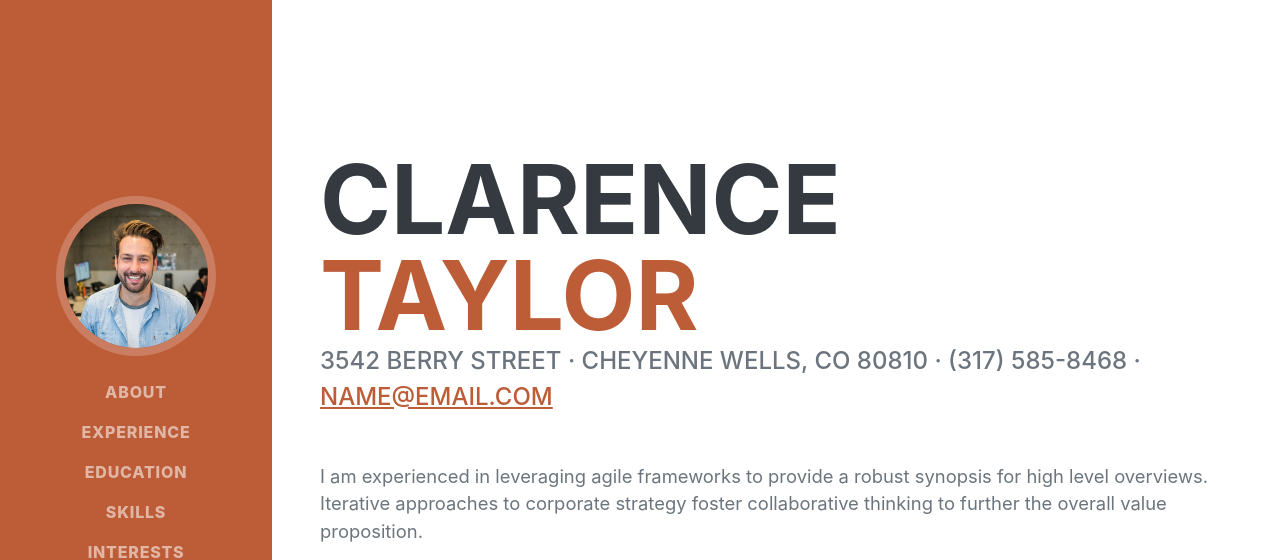
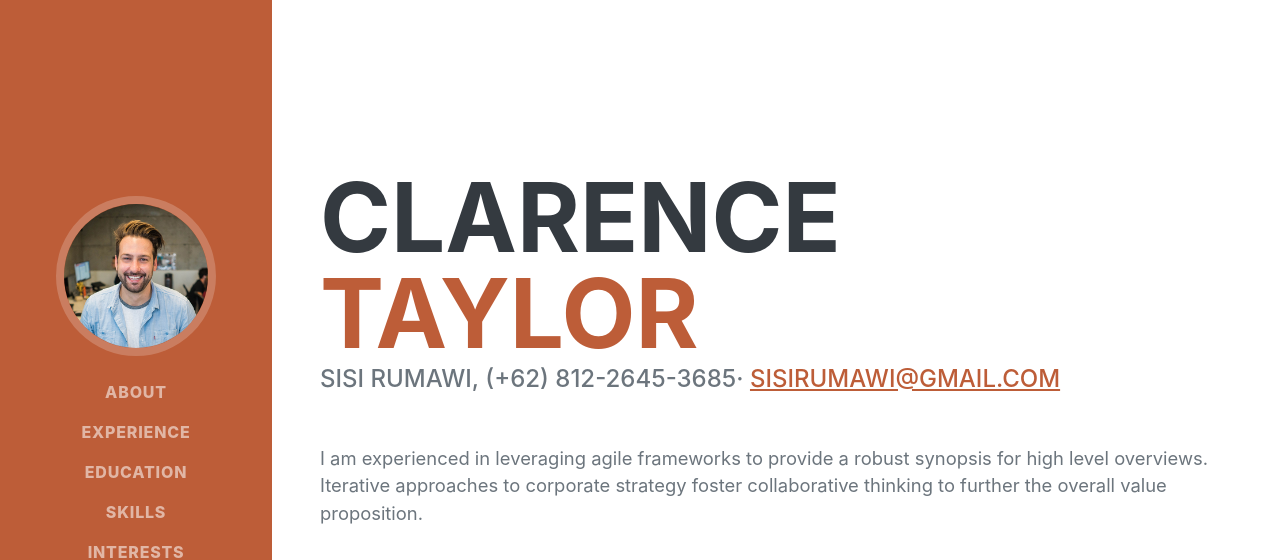
Before and after one commit to sisirumawi1-debug/sisirumawi.github.io, a website: page index.html in a window 1280 px wide. Shown: the top 560 px of the page. Drawn offline with nearby package versions, Linux system fonts and the light colour scheme; files whose address does not match are found by name; a web font is replaced by a local one.

Commit message:
Update personal information and links in index.html

```diff
--- a/index.html
+++ b/index.html
@@ -19,7 +19,7 @@
         <!-- Navigation-->
         <nav class="navbar navbar-expand-lg navbar-dark bg-primary fixed-top" id="sideNav">
             <a class="navbar-brand js-scroll-trigger" href="#page-top">
-                <span class="d-block d-lg-none">Clarence Taylor</span>
+                <span class="d-block d-lg-none">Sisi Rumawi</span>
                 <span class="d-none d-lg-block"><img class="img-fluid img-profile rounded-circle mx-auto mb-2" src="assets/img/profile.jpg" alt="..." /></span>
             </a>
             <button class="navbar-toggler" type="button" data-bs-toggle="collapse" data-bs-target="#navbarResponsive" aria-controls="navbarResponsive" aria-expanded="false" aria-label="Toggle navigation"><span class="navbar-toggler-icon"></span></button>
@@ -44,13 +44,13 @@
                         <span class="text-primary">Taylor</span>
                     </h1>
                     <div class="subheading mb-5">
-                        3542 Berry Street · Cheyenne Wells, CO 80810 · (317) 585-8468 ·
-                        <a href="mailto:name@email.com">name@email.com</a>
+                        Sisi Rumawi, (+62) 812-2645-3685·
+                        <a href="mailto:sisirumawi1@gmail.com">sisirumawi@gmail.com</a>
                     </div>
                     <p class="lead mb-5">I am experienced in leveraging agile frameworks to provide a robust synopsis for high level overviews. Iterative approaches to corporate strategy foster collaborative thinking to further the overall value proposition.</p>
                     <div class="social-icons">
                         <a class="social-icon" href="#!"><i class="fab fa-linkedin-in"></i></a>
-                        <a class="social-icon" href="#!"><i class="fab fa-github"></i></a>
+                        <a class="social-icon" href="https://sisirumawi1-debug.github.io/sisirumawi.github.io/"><i class="fab fa-github"></i></a>
                         <a class="social-icon" href="#!"><i class="fab fa-twitter"></i></a>
                         <a class="social-icon" href="#!"><i class="fab fa-facebook-f"></i></a>
                     </div>
```
